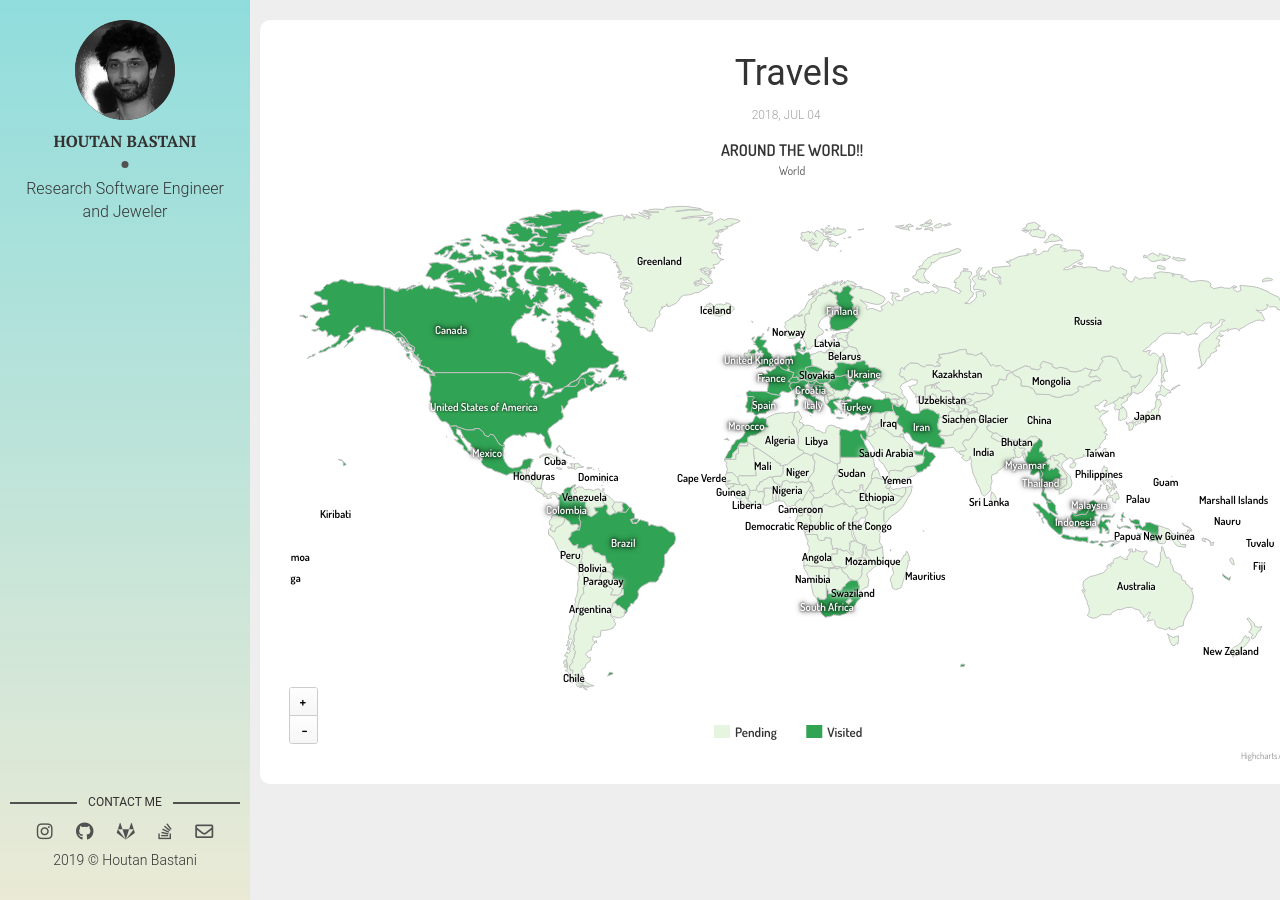
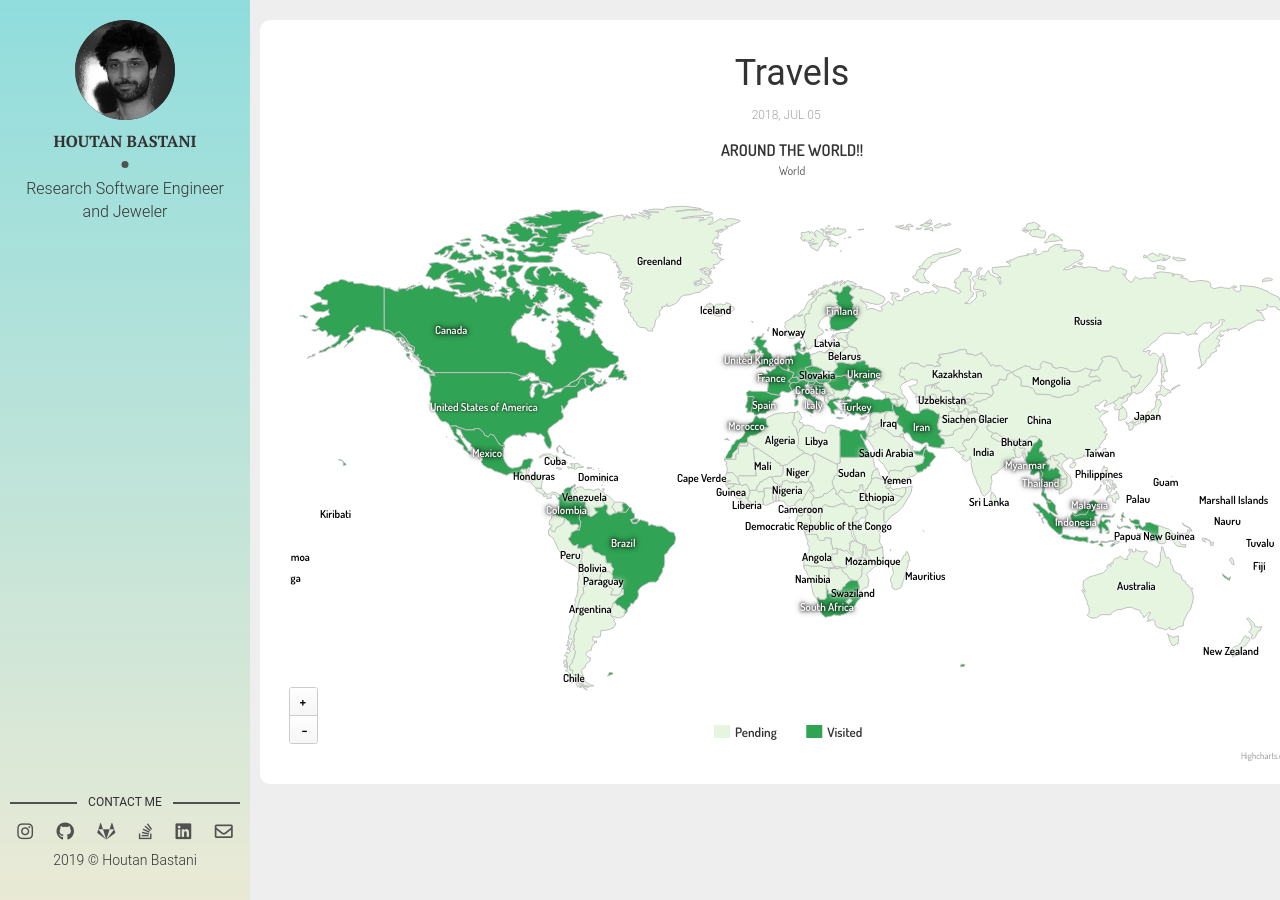
Before and after one commit to houtanb/website, a Jekyll site: the page built from _posts/2018-07-04-travel.markdown, in a window 1280 px wide. Built offline with Jekyll 4.4.1, drawn with Linux system fonts in a browser that asks for light colours; nearby versions of some CDN libraries; comment, search, counter and statistics services are not loaded.

Commit message:
Revert "revert"
This reverts commit b188d6b6c9f7946a83ce379cdfee1c095f5cf3e6.

```diff
--- a/_config.yml
+++ b/_config.yml
@@ -30,7 +30,7 @@
 about-author: Research Software Engineer and Jeweler
 social-instagram: hbcreated
 social-github: houtanb
-#social-linkedin: houtanb
+social-linkedin: houtanb
 social-email: houtan@dynare.org
 
 # Build settings
--- a/_layouts/main.html
+++ b/_layouts/main.html
@@ -20,6 +20,7 @@
         <li><a href="http://github.com/{{site.social-github}}" target="_blank"><i class="fab fa-github"></i></a></li>
         <li><a href="https://git.dynare.org/houtanb" target="_blank"><i class="fab fa-gitlab"></i></a></li>
         <li><a href="https://stackoverflow.com/users/5449925/houtanb" target="_blank"><i class="fab fa-stack-overflow"></i></a></li>
+        <li><a href="https://in.linkedin.com/in/{{site.social-linkedin}}" target="_blank"><i class="fab fa-linkedin"></i></a></li>
         <li><a href="mailto:{{site.social-email}}"><i class="far fa-envelope"></i></a></li>
       </ul>
     </section> <!-- End Section Contact -->
--- a/oldposts/2018-07-04-travel.markdown
+++ b/_posts/2018-07-04-travel.markdown
@@ -1,7 +1,7 @@
 ---
 layout: post
 title: Travels
-date: 2018-07-04
+date: 2018-07-05
 description: Houtan Bastani's Travel Map
 summary: A map of my travels
 ---
```
Also changed, not shown: _posts/2018-10-21-cv.markdown (renamed from oldposts/2018-10-21-cv.markdown).
